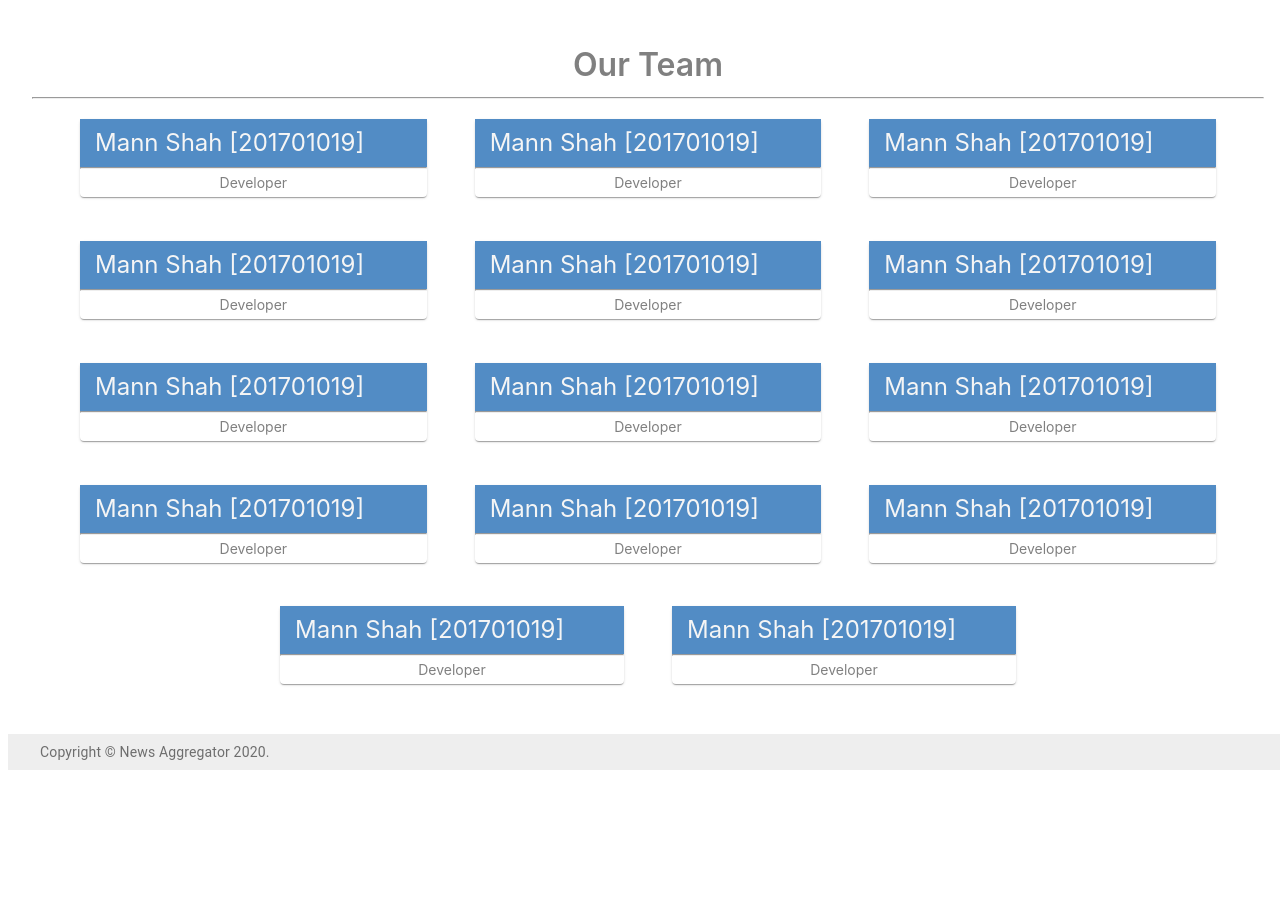
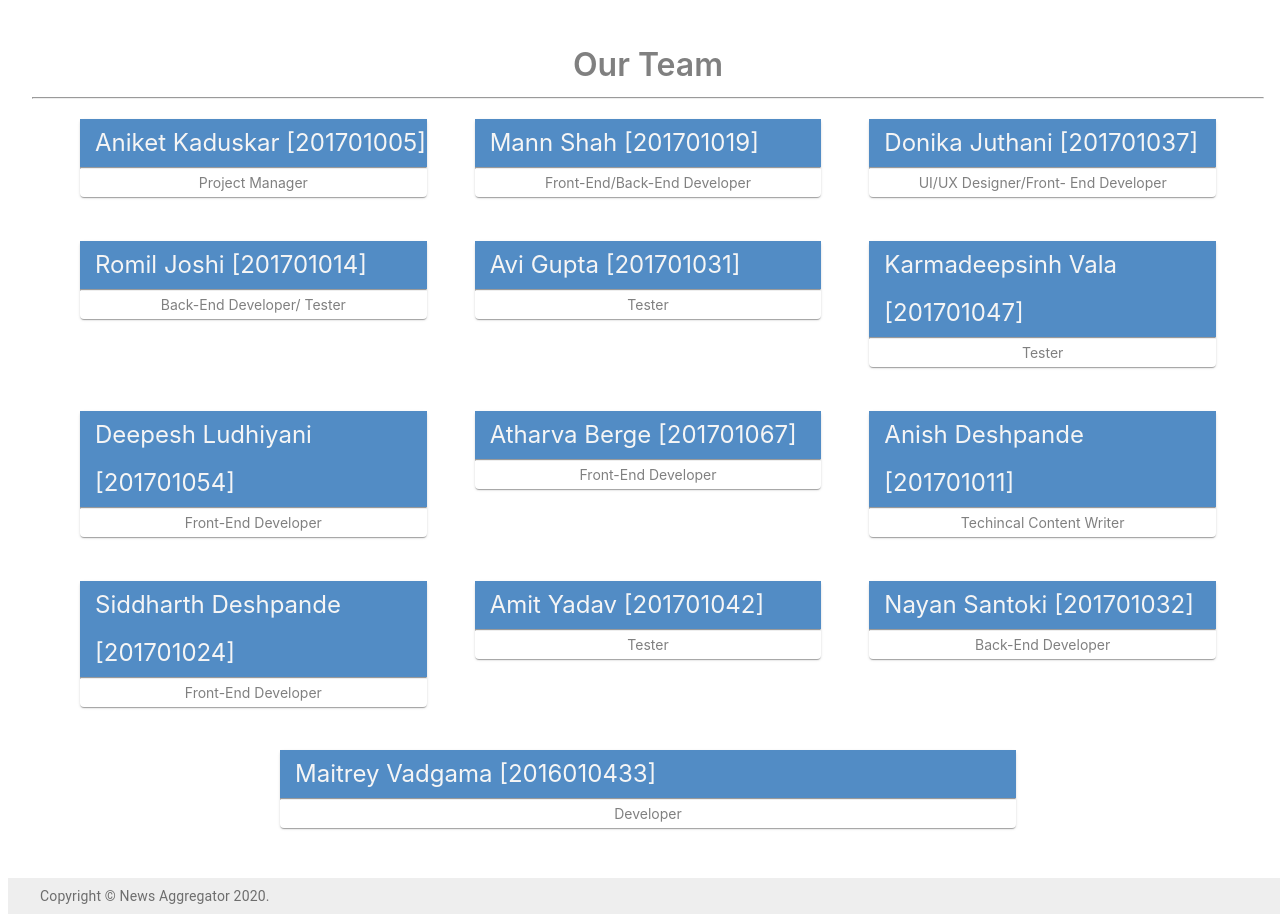
Before and after one commit to mann27/News24x7-Client, a React (Create React App) app: page /about-us in a window 1280 px wide. Shown: the part 527-1449 px from the top of the page. Before the commit the page ends 1305 px from the top, so only its background shows below. Built offline with nearby package versions, Linux system fonts and the light colour scheme.

Commit message:
Update index.js (#32)
About us page

```diff
--- a/src/components/AboutPage/index.js
+++ b/src/components/AboutPage/index.js
@@ -20,106 +20,99 @@ const AboutPage = () => {
                         <Grid container spacing={6}>
                             <Grid item xs>
                                 <Paper>
-                                    <h2> Mann Shah [201701019]</h2>
+                                    <h2> Aniket Kaduskar [201701005]</h2>
                                     <hr></hr>
-                                    <p> Developer</p>
+                                    <p> Project Manager</p>
                                 </Paper>
                             </Grid>
                             <Grid item xs>
                                 <Paper>
                                     <h2> Mann Shah [201701019]</h2>
                                     <hr></hr>
-                                    <p> Developer</p>
+                                    <p> Front-End/Back-End Developer</p>
                                 </Paper>
                             </Grid>
                             <Grid item xs>
                                 <Paper>
-                                    <h2> Mann Shah [201701019]</h2>
+                                    <h2> Donika Juthani [201701037]</h2>
                                     <hr></hr>
-                                    <p> Developer</p>
+                                    <p> UI/UX Designer/Front- End Developer</p>
                                 </Paper>
                             </Grid>
                         </Grid>
                         <Grid container spacing={6}>
                             <Grid item xs>
                                 <Paper>
-                                    <h2> Mann Shah [201701019]</h2>
+                                    <h2> Romil Joshi [201701014]</h2>
                                     <hr></hr>
-                                    <p> Developer</p>
+                                    <p> Back-End Developer/ Tester </p>
                                 </Paper>
                             </Grid>
                             <Grid item xs>
                                 <Paper>
-                                    <h2> Mann Shah [201701019]</h2>
+                                    <h2> Avi Gupta [201701031]</h2>
                                     <hr></hr>
-                                    <p> Developer</p>
+                                    <p> Tester </p>
                                 </Paper>
                             </Grid>
                             <Grid item xs>
                                 <Paper>
-                                    <h2> Mann Shah [201701019]</h2>
+                                    <h2> Karmadeepsinh Vala [201701047]</h2>
                                     <hr></hr>
-                                    <p> Developer</p>
+                                    <p> Tester </p>
                                 </Paper>
                             </Grid>
                         </Grid>
                         <Grid container spacing={6}>
                             <Grid item xs>
                                 <Paper>
-                                    <h2> Mann Shah [201701019]</h2>
+                                    <h2> Deepesh Ludhiyani [201701054]</h2>
                                     <hr></hr>
-                                    <p> Developer</p>
+                                    <p> Front-End Developer</p>
                                 </Paper>
                             </Grid>
                             <Grid item xs>
                                 <Paper>
-                                    <h2> Mann Shah [201701019]</h2>
+                                    <h2> Atharva Berge [201701067]</h2>
                                     <hr></hr>
-                                    <p> Developer</p>
+                                    <p>Front-End Developer </p>
                                 </Paper>
                             </Grid>
                             <Grid item xs>
                                 <Paper>
-                                    <h2> Mann Shah [201701019]</h2>
+                                    <h2> Anish Deshpande [201701011]</h2>
                                     <hr></hr>
-                                    <p> Developer</p>
+                                    <p> Techincal Content Writer </p>
                                 </Paper>
                             </Grid>
                         </Grid>
                         <Grid container spacing={6}>
                             <Grid item xs>
                                 <Paper>
-                                    <h2> Mann Shah [201701019]</h2>
+                                    <h2> Siddharth Deshpande [201701024]</h2>
                                     <hr></hr>
-                                    <p> Developer</p>
+                                    <p> Front-End Developer</p>
                                 </Paper>
                             </Grid>
                             <Grid item xs>
                                 <Paper>
-                                    <h2> Mann Shah [201701019]</h2>
+                                    <h2> Amit Yadav [201701042]</h2>
                                     <hr></hr>
-                                    <p> Developer</p>
+                                    <p> Tester </p>
                                 </Paper>
                             </Grid>
                             <Grid item xs>
                                 <Paper>
-                                    <h2> Mann Shah [201701019]</h2>
+                                    <h2> Nayan Santoki [201701032]</h2>
                                     <hr></hr>
-                                    <p> Developer</p>
+                                    <p> Back-End Developer </p>
                                 </Paper>
                             </Grid>
                         </Grid>
                         <Grid container spacing={6} justify="center" style={{ paddingRight: '200px', paddingLeft: '200px' }}>
                             <Grid item xs>
                                 <Paper>
-                                    <h2> Mann Shah [201701019]</h2>
-                                    <hr></hr>
-                                    <p> Developer</p>
-                                </Paper>
-                            </Grid>
-                            <Grid item xs>
-                                <Paper>
-                                    <h2> Mann Shah [201701019]</h2>
+                                    <h2>Maitrey Vadgama [2016010433]</h2>
                                     <hr></hr>
                                     <p> Developer</p>
                                 </Paper>
```
